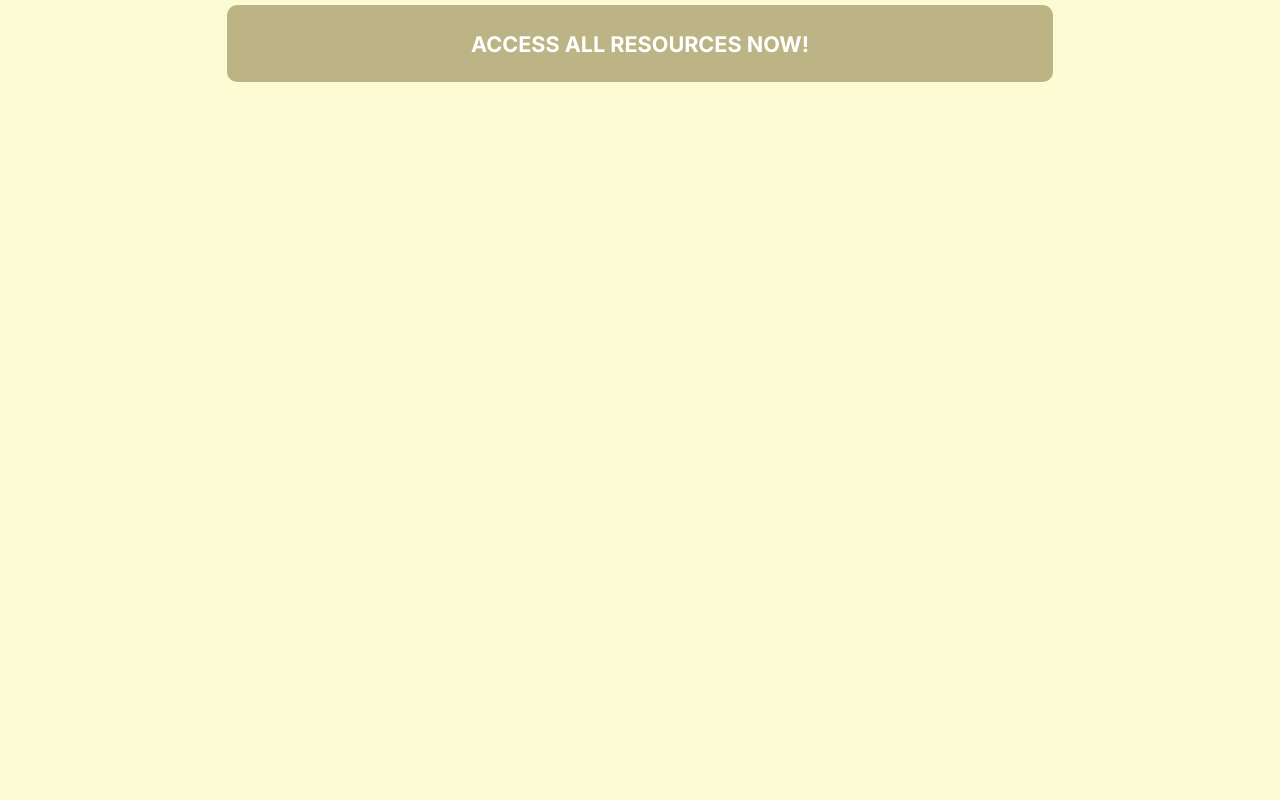
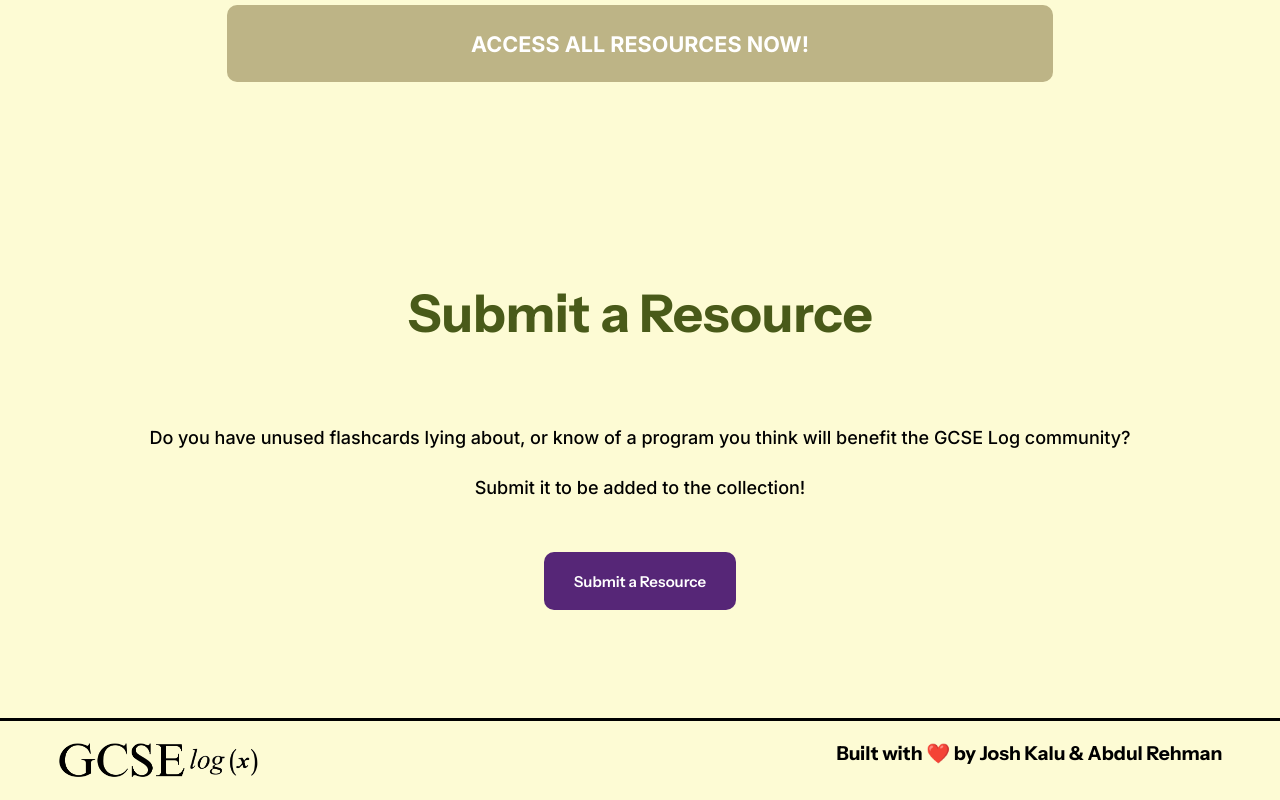
Before and after one commit to githubfan/gcselog, a Next.js app: page / in a window 1280 px wide. Shown: the part 4174-4974 px from the top of the page. Before the commit the page ends 4420 px from the top, so only its background shows below. Built offline with nearby package versions, Linux system fonts and the light colour scheme.

Commit message:
Footer - website for laptop done!

```diff
--- a/src/app/globals.css
+++ b/src/app/globals.css
@@ -128,3 +128,31 @@ body {
   font-size: larger;
   font-family: 'Inter', sans-serif;
 }
+
+.subResBtn {
+  margin-left: auto;
+  margin-right: auto;
+  width: fit-content;
+  text-align: center;
+  display: block;
+}
+
+.subSec {
+  margin: 0;
+}
+
+.subSec > p {
+  padding-left: 10%;
+  padding-right: 10%;
+  text-align: center;
+}
+
+.homepage-footer {
+  display: flex;
+  justify-content: space-between;
+  padding: 1em 3em;
+  border-top: #000 solid;
+  font-family: 'Instrument Sans', sans-serif;
+  font-weight: 700;
+  font-size: larger;
+}
--- a/src/app/page.js
+++ b/src/app/page.js
@@ -53,12 +53,16 @@ export default function Home() {
             </Link>
         </section>
 
-        <section>
-
+        <section className="section subSec">
+        <h2 className="section-title subject-title">Submit a Resource</h2>
+        <p>Do you have unused flashcards lying about, or know of a program you think will benefit the GCSE Log community? Submit it to be added to the collection! </p>
+        <br></br>
+        <Link href="" className="purpBtn subResBtn">Submit a Resource</Link>
         </section>
 
-        <footer>
-
+        <footer className="homepage-footer">
+        <img className="logo" src="GCSE Log Logo.png" alt="GCSE Log Logo" />
+        <p>Built with ❤️ by Josh Kalu & Abdul Rehman  </p>
         </footer>
     </div>
   );
```
